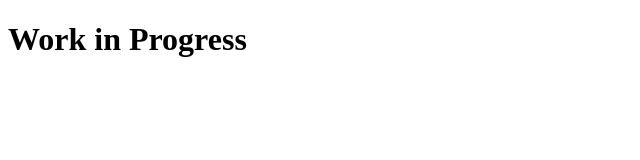
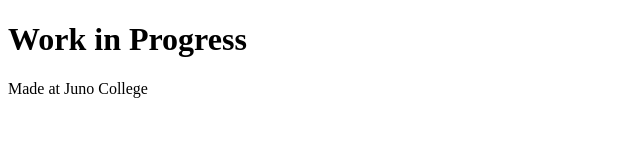
Before and after one commit to RobertoJan/portfolio, a plain HTML site: page index.html in a window 1280 px wide. Shown: the whole page, without its empty margins (0-640 px from the left). Drawn offline with Linux system fonts and the light colour scheme.

Commit message:
added footer

```diff
--- a/index.html
+++ b/index.html
@@ -9,5 +9,9 @@
 <body>
     <h1>Work in Progress</h1>
 
+    <footer>
+        <p>Made at Juno College</p>
+    </footer>
+
 </body>
 </html>
```
